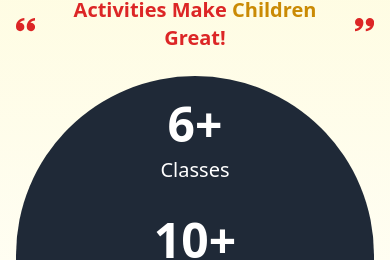
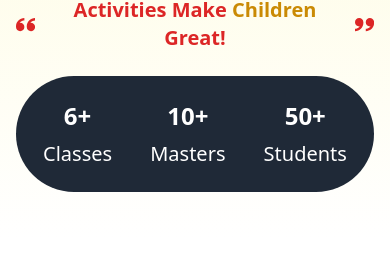
Before and after one commit to kkalaimathi/indrainstitute, a Next.js app: page / in a window 390 px wide. Shown: the part 630-890 px from the top of the page. Built offline with nearby package versions, Linux system fonts and the light colour scheme.

Commit message:
updated hero section

```diff
--- a/src/app/components/hero.tsx
+++ b/src/app/components/hero.tsx
@@ -31,7 +31,7 @@ const Header = () => {
           height={1000}
           alt="hero1"
           src={"/heroboy1.png"}
-          className="hidden md:block absolute left-0 w-[150px] md:w-[300px] 2xl:w-[500px] h-auto bottom-[300px] md:bottom-[90px] 2xl:bottom-[250px]"
+          className="hidden md:block absolute left-0 top-[20%] w-[350px]"
         />
 
         {/* Right Hero Image */}
@@ -40,7 +40,7 @@ const Header = () => {
           height={1000}
           alt="hero2"
           src={"/heroboy2.png"}
-          className="hidden md:block absolute right-0 w-[150px] md:w-[300px] 2xl:w-[500px] h-auto bottom-[300px] md:bottom-[90px] 2xl:bottom-[250px]"
+          className="hidden md:block absolute right-0 top-[20%] w-[350px]"
         />
 
         {/* Center Text */}
@@ -91,17 +91,17 @@ const Header = () => {
         </div>
 
         {/* Stats Section */}
-        <div className="w-full bg-gray-800 py-6 px-6 md:py-8 md:px-10 xl:px-20 rounded-full flex flex-col md:flex-row items-center justify-around gap-8 md:gap-10">
+        <div className="w-full bg-gray-800 py-6 px-6 md:py-8 md:px-10 xl:px-20 rounded-full flex flex-row items-center justify-around gap-8 md:gap-10">
           <div className="text-center">
-            <p className="text-5xl md:text-6xl text-white font-bold">6+</p>
+            <p className="text-2xl md:text-6xl text-white font-bold">6+</p>
             <p className="text-xl md:text-2xl mt-2 text-white">Classes</p>
           </div>
           <div className="text-center">
-            <p className="text-5xl md:text-6xl text-white font-bold">10+</p>
+            <p className="text-2xl md:text-6xl text-white font-bold">10+</p>
             <p className="text-xl md:text-2xl mt-2 text-white">Masters</p>
           </div>
           <div className="text-center">
-            <p className="text-5xl md:text-6xl text-white font-bold">50+</p>
+            <p className="text-2xl md:text-6xl text-white font-bold">50+</p>
             <p className="text-xl md:text-2xl mt-2 text-white">Students</p>
           </div>
         </div>
```
